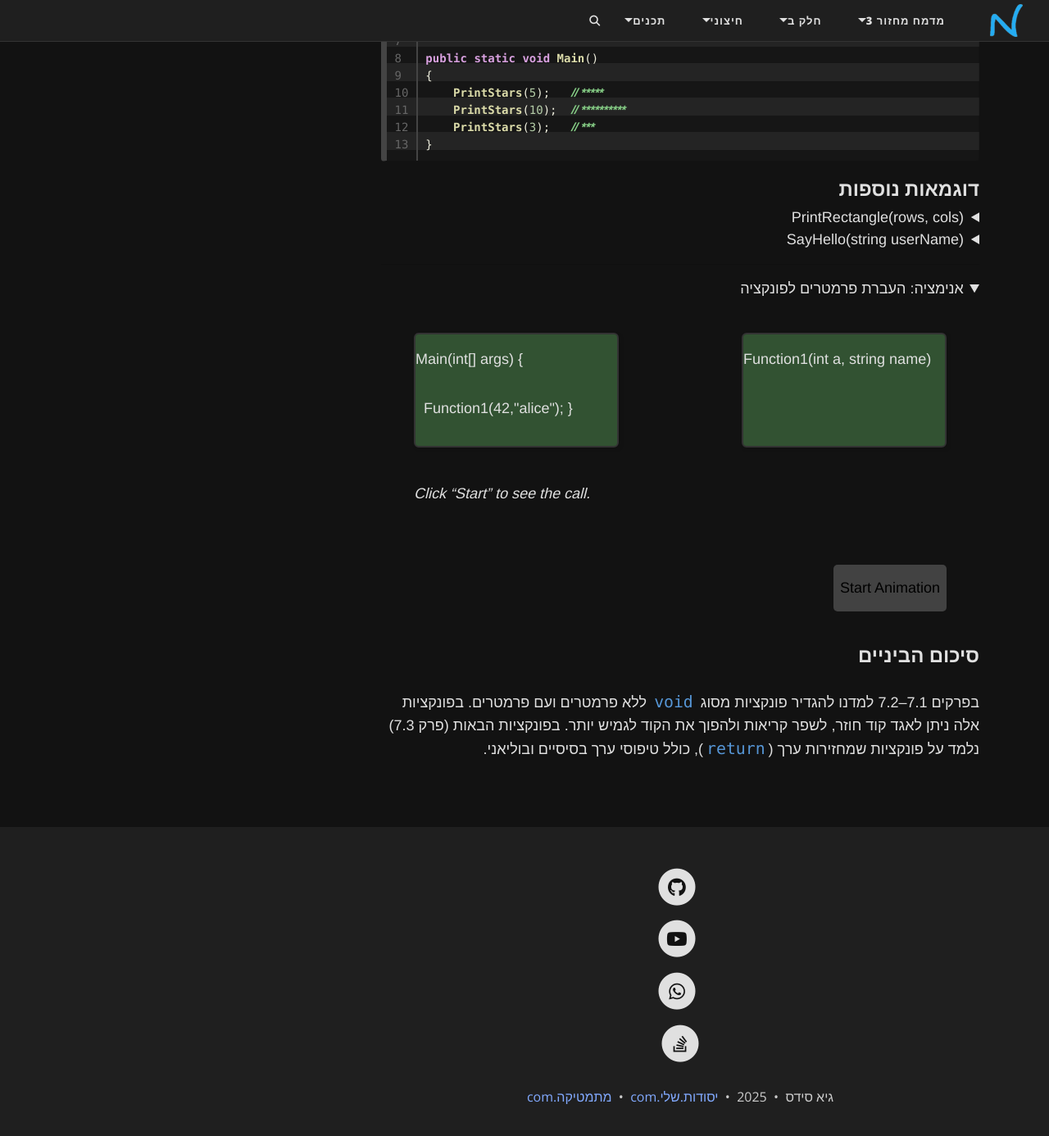
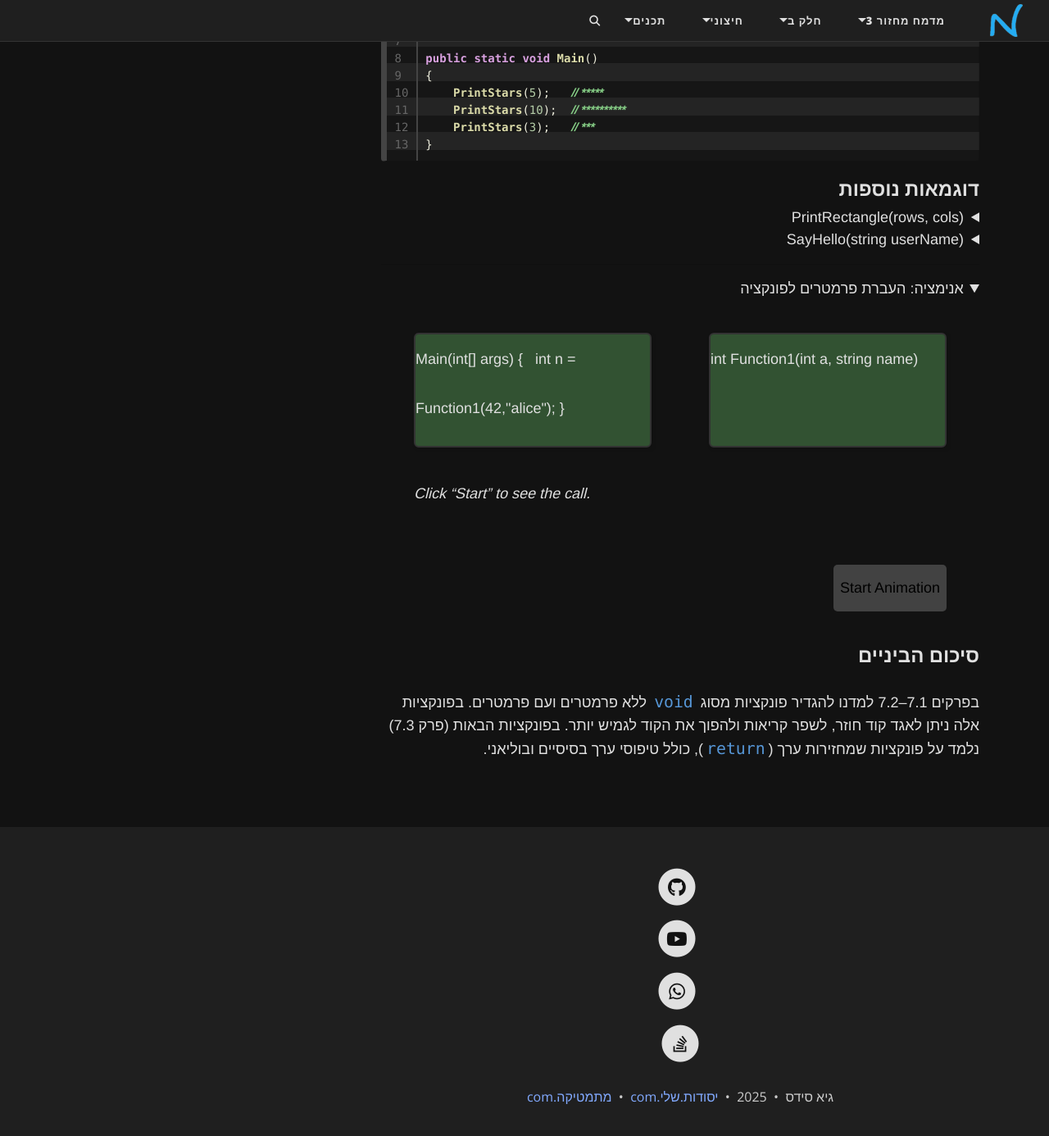
Before and after one commit to 3strategy/BeautifulYesodot, a Jekyll site: the page built from cs2/Chapter7.md, in a window 1280 px wide and 1400 px high, scrolled down 2076 px. Shown: the top 1386 px of the window at 82% size. Built offline with Jekyll 4.4.1, drawn with Linux system fonts in a browser that asks for light colours; comment, search, counter and statistics services are not loaded; some of the changed lines change nothing that is shown.

Commit message:
return function1 to original state

```diff
--- a/cs2/Chapter7.md
+++ b/cs2/Chapter7.md
@@ -13,7 +13,7 @@ lang: he
     min-height: 400px;
     }
     .box {
-      width: 250px;
+      width: 290px;
       height: 140px;
       border: 2px solid #333;
       border-radius: 6px;
@@ -188,10 +188,10 @@ public static void SayHello(string userName)
 
   <div id="main" class="box">Main(int[] args)
   &lbrace;
-  &nbsp;&nbsp;Function1(42,"alice");
+  &nbsp;&nbsp;int n = Function1(42,"alice");
   &rbrace;</div>
   <div id="func" class="box">
-    Function1(<span id="num">int a</span>, <span id="name">string name</span>)
+    int Function1(<span id="num">int a</span>, <span id="name">string name</span>)
   </div>
 
   <div id="arrow">➔</div>
@@ -260,11 +260,11 @@ public static void SayHello(string userName)
 
       // 6) After a pause, prepare return value bubble at func
       setTimeout(() => {
-        result.textContent   = '"Result"';
+        result.textContent   = '6';
         result.style.left    = (func.offsetLeft + func.offsetWidth - 20) + 'px';
         result.style.top     = (func.offsetTop - 20) + 'px';
         result.style.opacity = 1;
-        log.textContent      = 'Function1 returns "Result"';
+        log.textContent      = 'Function1 returns 6';
         arrow.textContent    = '⟵';
       }, 2000);
 
@@ -281,6 +281,8 @@ public static void SayHello(string userName)
         result.style.opacity = 0;
         arrow.textContent    = '➔'; // reset arrow
         param.textContent  = '(int a, string name)';
+        numArg.textContent  = 'int a';
+        nameArg.textContent = 'string name';
         log.textContent      = 'Main() received result "Result"';
       }, 3200);
     });
```
